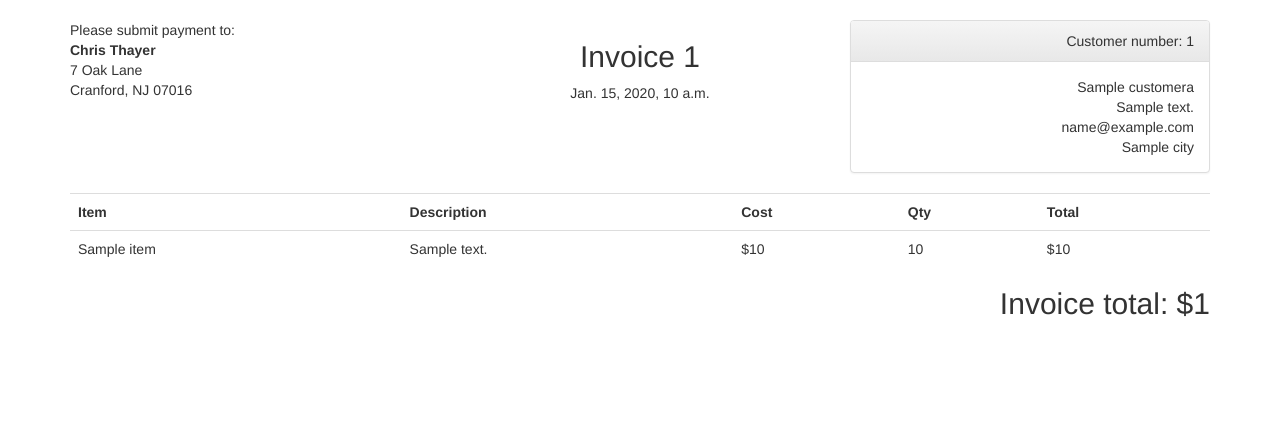
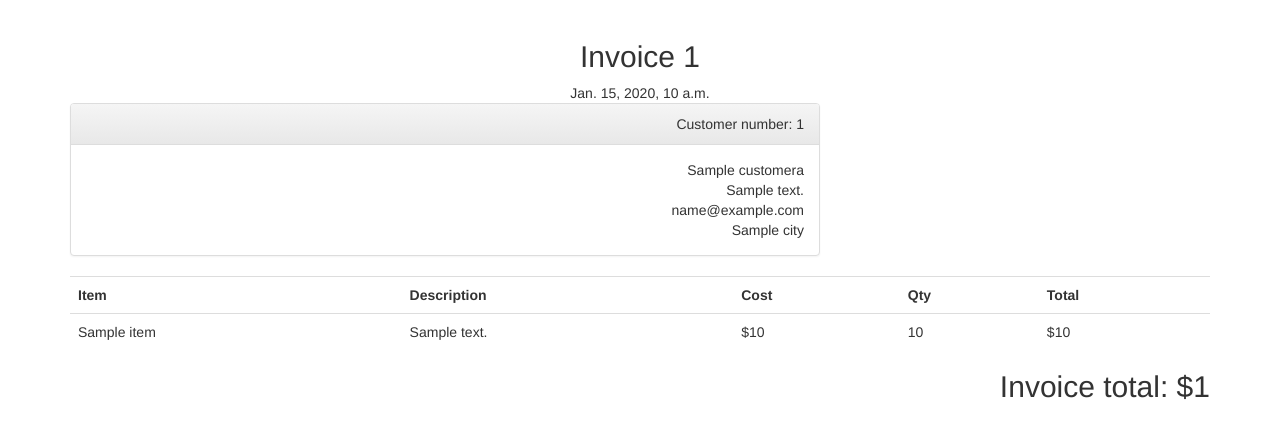
Before and after one commit to gp-pande/invoicemanager-master, a Django app: template invoicemanager-master/invoicemanager/templates/print_invoicea.html in a window 1280 px wide. Shown: the top 439 px of the page. Run offline with Django 3.2, Linux system fonts and the light colour scheme; the template is opened without the code that fills it: most values are stand-ins (such as "Sample title", 1, 10 or a date in 2020); some libraries are stand-ins or nearby versions.

Commit message:
vai
jhapi

```diff
--- a/invoicemanager-master/invoicemanager/templates/print_invoicea.html
+++ b/invoicemanager-master/invoicemanager/templates/print_invoicea.html
@@ -27,19 +27,14 @@
 	{% if invoicea %}
 
 	<div class="row">
-		<div class="col-sm-4 text-left">
-			Please submit payment to:<br>
-			<address>
-			<strong>Chris Thayer</strong><br>
-			7 Oak Lane<br>
-			Cranford, NJ 07016
-			</address>
+		<div class="col-sm-2 text-left">
+
 		</div>
-		<div class="col-sm-4 text-center">
+		<div class="col- text-center">
 			<h2>Invoice {{ invoicea.id }}</h2>
 			{{ invoicea.date }}
 		</div>
-		<div class="col-sm-4 text-right">
+		<div class="col-sm-8 text-right">
 			<div class="panel panel-default">
 				<div class="panel-heading">Customer number: {{ invoicea.customera.id }}</div>
 				<div class="panel-body">
--- a/invoicemanager-master/invoicemanager/views/expenses.py
+++ b/invoicemanager-master/invoicemanager/views/expenses.py
@@ -17,7 +17,7 @@ def add_invoice_expense(request, invoice_id):
 		e = invoice.expense_set.create(description=request.POST['description'], pamount=request.POST['pamount'], pinterest=request.POST['pinterest'])
 		e.save()
 	except (KeyError, Invoice.DoesNotExist):
-		return render(request, 'view_invoice.html', {
+		return render(request, 'invoice', {
 			'invoice': invoice,
 			'error_message': 'Not all fields were completed.',
 		})
```
Also changed, not shown: invoicemanager-master/invoicemanager/views/items.py (+4 -3 lines).
